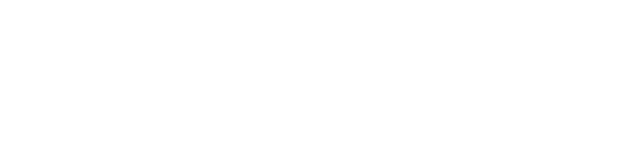
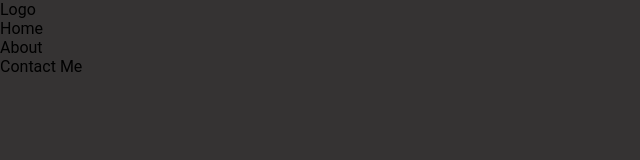
Before and after one commit to Finn-AM/Portofolio, a plain HTML site: page index.html in a window 1280 px wide. Shown: the whole page, without its empty margins (0-640 px from the left). Drawn offline with Linux system fonts and the light colour scheme.

Commit message:
testing git

```diff
--- a/index.html
+++ b/index.html
@@ -9,6 +9,15 @@
  <title>Document</title>
 </head>
 <body>
-
+<header class="header">
+<nav class="navbar">
+ <div class="logo">Logo</div>
+ <ul class="nav-list">
+  <li>Home</li>
+  <li>About</li>
+  <li>Contact Me</li>
+ </ul>
+</nav>
+</header>
 </body>
 </html>
--- a/style.css
+++ b/style.css
@@ -0,0 +1,19 @@
+*{
+ box-sizing: border-box;
+ padding: 0;
+ margin: 0;
+}
+
+html{
+ scroll-behavior: smooth;
+}
+
+body{
+ font-family: 'Roboto';
+}
+
+.header{
+ background-color: #353333;
+ height: 100vh;
+
+}
```
